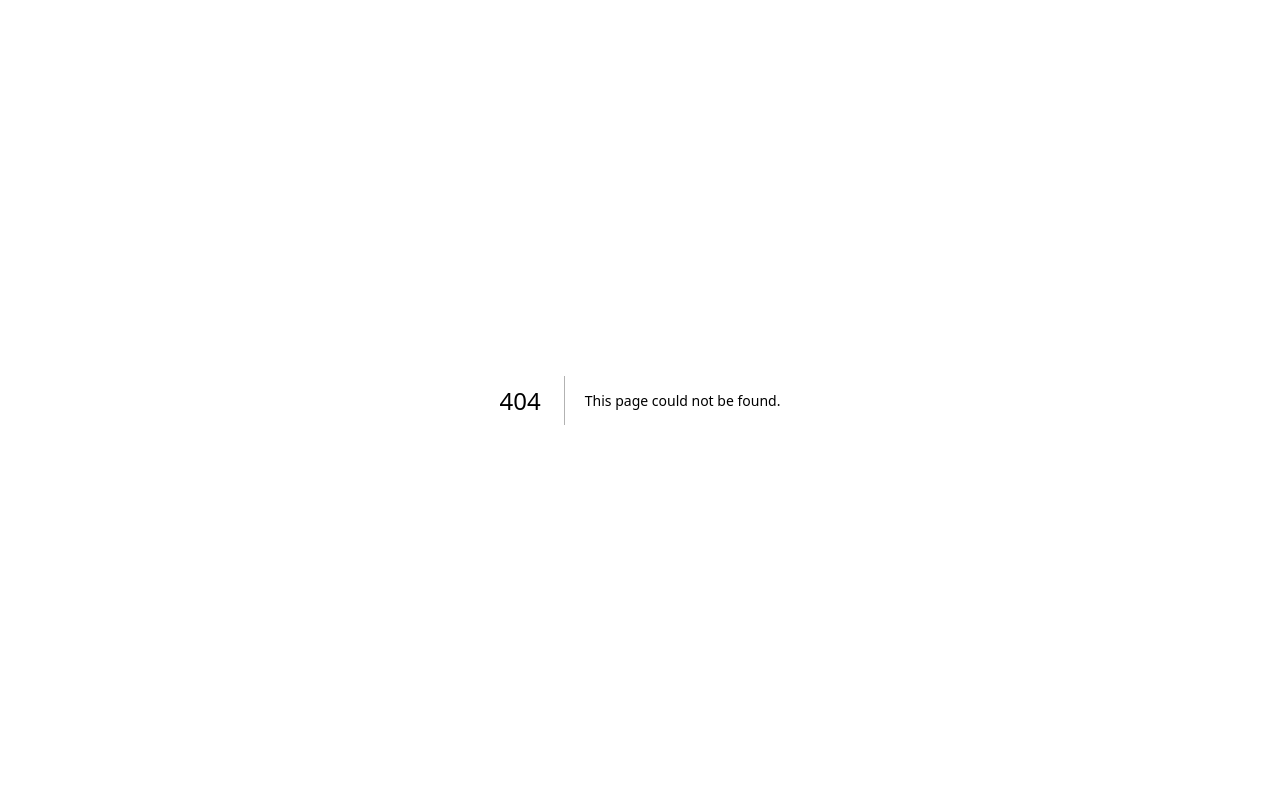
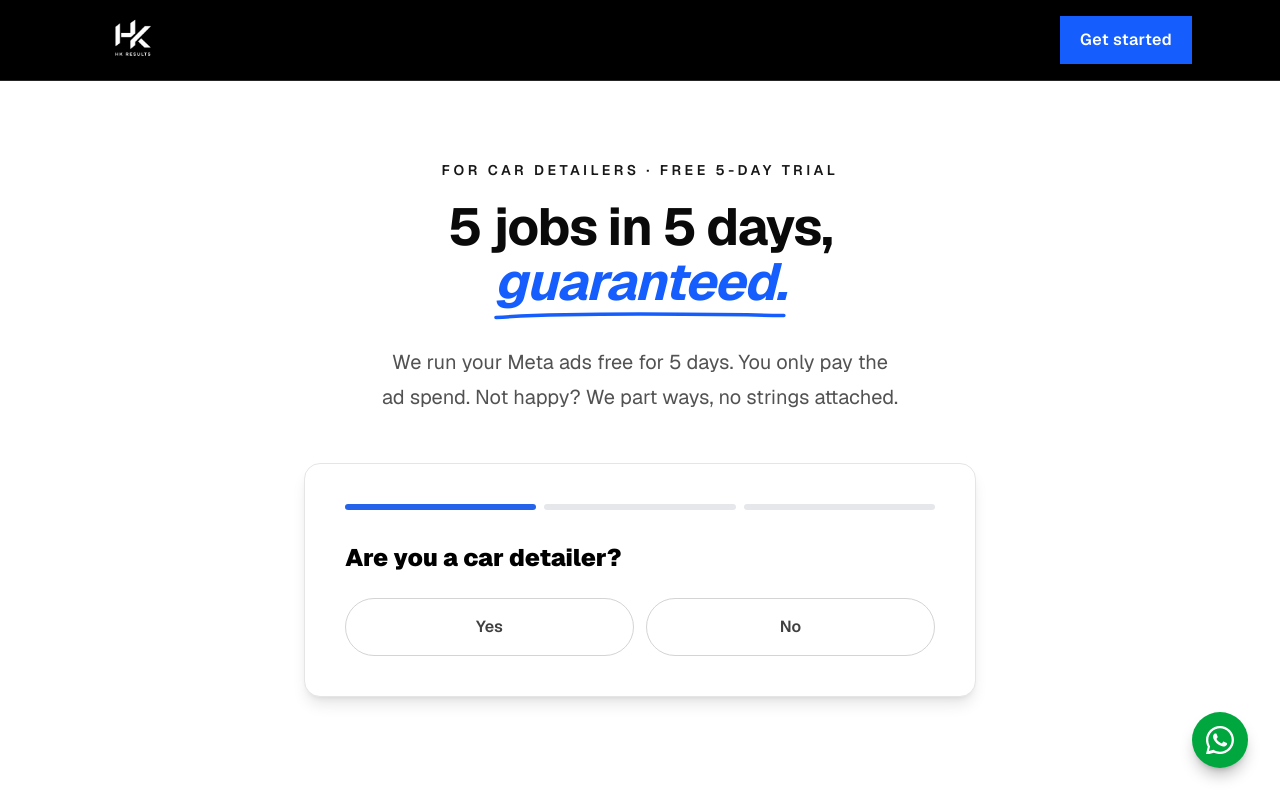
Before and after one commit to hamiltonthehitman/HK-Results, a Next.js app in the folder hk-results/: page /car-detailers in a window 1280 px wide. Before the commit this address had no page. Built offline with nearby package versions, Linux system fonts and the light colour scheme.

Commit message:
car detailers L page

```diff
--- a/hk-results/app/actions.ts
+++ b/hk-results/app/actions.ts
@@ -33,3 +33,28 @@ export async function submitLeadForm(data: {
 
   console.log("Successfully posted lead to Make.com webhook.");
 }
+
+export async function submitDetailerLead(data: {
+  fullName: string;
+  phone: string;
+  email: string;
+  isDetailer: string;
+  canReinvest: string;
+}) {
+  const response = await fetch("https://hook.us2.make.com/m1jgrx8yg7f5rrskuc038xrtafe2pgzf", {
+    method: "POST",
+    headers: { "Content-Type": "application/json" },
+    body: JSON.stringify({
+      lead_source: "car-detailers",
+      full_name: data.fullName,
+      email: data.email,
+      phone: data.phone,
+      is_car_detailer: data.isDetailer,
+      can_reinvest: data.canReinvest,
+    }),
+  });
+
+  if (!response.ok) {
+    throw new Error(`Make.com webhook returned status: ${response.status} ${response.statusText}`);
+  }
+}
--- /dev/null
+++ b/hk-results/app/car-detailers/DetailerQuiz.tsx
@@ -0,0 +1,140 @@
+"use client";
+
+import { useState } from "react";
+import { submitDetailerLead } from "../actions";
+import { trackLead } from "../trackLead";
+
+const BLUE = "#2563EB";
+
+type Step = "detailer" | "reinvest" | "contact" | "sent" | "declined";
+
+const inputClass =
+  "w-full bg-white border border-neutral-300 rounded-lg px-4 py-3 text-sm text-neutral-900 placeholder-neutral-400 focus:outline-none focus:border-blue-600 transition-colors";
+const labelClass = "block text-sm font-bold text-neutral-700 mb-1.5";
+const cardClass =
+  "w-full max-w-2xl mx-auto bg-white rounded-2xl p-6 sm:p-8 md:p-10 border border-neutral-200 shadow-lg";
+
+function YesNo({ onYes, onNo }: { onYes: () => void; onNo: () => void }) {
+  const btn = "flex-1 rounded-full border border-neutral-300 py-4 text-base font-semibold text-neutral-700 transition-colors hover:border-blue-600 hover:bg-blue-600 hover:text-white";
+  return (
+    <div className="flex gap-3">
+      <button type="button" className={btn} onClick={onYes}>Yes</button>
+      <button type="button" className={btn} onClick={onNo}>No</button>
+    </div>
+  );
+}
+
+export default function DetailerQuiz() {
+  const [step, setStep] = useState<Step>("detailer");
+  const [status, setStatus] = useState<"idle" | "sending" | "error">("idle");
+  const [fields, setFields] = useState({ fullName: "", phone: "", email: "" });
+
+  const filled =
+    fields.fullName.trim() !== "" &&
+    fields.phone.replace(/\D/g, "").length >= 9 &&
+    /^\S+@\S+\.\S+$/.test(fields.email.trim());
+
+  function set(key: keyof typeof fields) {
+    return (e: React.ChangeEvent<HTMLInputElement>) =>
+      setFields((prev) => ({ ...prev, [key]: e.target.value }));
+  }
+
+  async function handleSubmit() {
+    if (!filled) return;
+    setStatus("sending");
+    try {
+      await submitDetailerLead({ ...fields, isDetailer: "Yes", canReinvest: "Yes" });
+      trackLead();
+      setStep("sent");
+    } catch (error) {
+      console.error("Detailer lead submission failed:", error);
+      setStatus("error");
+    }
+  }
+
+  if (step === "sent") {
+    return (
+      <div id="quiz" className={`${cardClass} text-center scroll-mt-28`}>
+        <h2 className="text-xl font-black text-black mb-3">Thank you, we have your details.</h2>
+        <p className="text-sm text-neutral-500 max-w-sm mx-auto leading-relaxed">
+          Hamilton will phone you soon to talk about getting your detailing business more customers.
+        </p>
+      </div>
+    );
+  }
+
+  if (step === "declined") {
+    return (
+      <div id="quiz" className={`${cardClass} text-center scroll-mt-28`}>
+        <h2 className="text-xl font-black text-black mb-3">Thank you for your time.</h2>
+        <p className="text-sm text-neutral-500 max-w-sm mx-auto leading-relaxed">
+          Right now we only work with car detailers who can reinvest R1,000 a week into their business.
+          You are welcome to come back whenever that changes.
+        </p>
+      </div>
+    );
+  }
+
+  const n = step === "detailer" ? 1 : step === "reinvest" ? 2 : 3;
+
+  return (
+    <div id="quiz" className={`${cardClass} scroll-mt-28`}>
+      <div className="flex items-center gap-2 mb-8" aria-label={`Step ${n} of 3`}>
+        {[1, 2, 3].map((i) => (
+          <div key={i} className="h-1.5 flex-1 rounded-full" style={{ background: i <= n ? BLUE : "#e5e7eb" }} />
+        ))}
+      </div>
+
+      {step === "detailer" && (
+        <div className="flex flex-col gap-6">
+          <h2 className="text-xl sm:text-2xl font-black text-black">Are you a car detailer?</h2>
+          <YesNo onYes={() => setStep("reinvest")} onNo={() => setStep("declined")} />
+        </div>
+      )}
+
+      {step === "reinvest" && (
+        <div className="flex flex-col gap-6">
+          <h2 className="text-xl sm:text-2xl font-black text-black">
+            Do you have R1,000 to reinvest into getting new bookings?
+          </h2>
+          <YesNo onYes={() => setStep("contact")} onNo={() => setStep("declined")} />
+        </div>
+      )}
+
+      {step === "contact" && (
+        <form
+          className="flex flex-col gap-5"
+          onSubmit={(e) => {
+            e.preventDefault();
+            handleSubmit();
+          }}
+        >
+          <h2 className="text-xl sm:text-2xl font-black text-black">Where can we reach you?</h2>
+          <div>
+            <label htmlFor="cd-name" className={labelClass}>Full Name <span className="text-blue-600">*</span></label>
+            <input id="cd-name" autoComplete="name" className={inputClass} placeholder="John Smith" value={fields.fullName} onChange={set("fullName")} />
+          </div>
+          <div>
+            <label htmlFor="cd-phone" className={labelClass}>Phone Number <span className="text-blue-600">*</span></label>
+            <input id="cd-phone" autoComplete="tel" type="tel" className={inputClass} placeholder="+27 00 000 0000" value={fields.phone} onChange={set("phone")} />
+          </div>
+          <div>
+            <label htmlFor="cd-email" className={labelClass}>Email <span className="text-blue-600">*</span></label>
+            <input id="cd-email" autoComplete="email" type="email" className={inputClass} placeholder="john@company.com" value={fields.email} onChange={set("email")} />
+          </div>
+          {status === "error" && (
+            <p className="text-sm text-red-500 text-center">Something went wrong. Please try again or WhatsApp us directly.</p>
+          )}
+          <button
+            type="submit"
+            disabled={!filled || status === "sending"}
+            className="w-full rounded-full py-4 text-base font-bold text-white transition-opacity disabled:opacity-50"
+            style={{ background: BLUE }}
+          >
+            {status === "sending" ? "Sending..." : "Submit"}
+          </button>
+        </form>
+      )}
+    </div>
+  );
+}
--- /dev/null
+++ b/hk-results/app/car-detailers/page.tsx
@@ -0,0 +1,72 @@
+import type { Metadata } from "next";
+import Image from "next/image";
+import Link from "next/link";
+import DetailerQuiz from "./DetailerQuiz";
+import WhatsAppFloat from "../WhatsAppFloat";
+
+export const metadata: Metadata = {
+  title: "More Customers for Car Detailers | HK Results",
+  description:
+    "We set up and manage your Meta ads free for 5 days. You only pay for the ad spend. 5 jobs in 5 days, guaranteed.",
+  alternates: { canonical: "/car-detailers" },
+};
+
+export default function CarDetailersPage() {
+  return (
+    <>
+      <WhatsAppFloat />
+
+      <header className="fixed top-0 left-0 right-0 z-50 bg-black border-b border-neutral-800">
+        <div className="max-w-6xl mx-auto px-4 sm:px-6 h-16 md:h-20 flex items-center justify-between gap-4">
+          <Link href="/" aria-label="HK Results home">
+            <Image
+              src="/logo.png"
+              alt="HK Results"
+              width={88}
+              height={88}
+              className="object-contain brightness-0 invert -my-2 h-[72px] w-[72px] md:h-[88px] md:w-[88px]"
+              priority
+            />
+          </Link>
+          <a
+            href="#quiz"
+            className="inline-block text-sm md:text-base font-semibold tracking-wide px-4 md:px-5 py-2.5 md:py-3 bg-blue-600 text-white hover:bg-blue-700 transition-colors whitespace-nowrap"
+          >
+            Get started
+          </a>
+        </div>
+      </header>
+
+      <main className="flex-1 pt-28 pb-16 md:pt-40 md:pb-24 px-5 sm:px-6">
+        <div className="max-w-2xl mx-auto text-center mb-12">
+          <p className="text-[11px] sm:text-sm font-semibold tracking-[0.15em] sm:tracking-[0.25em] uppercase text-neutral-900 mb-5 text-balance">
+            For car detailers · Free 5-day trial
+          </p>
+          <h1 className="text-[clamp(1.9rem,6.5vw,3.25rem)] font-bold leading-[1.05] tracking-tight mb-6">
+            <span className="block">5 jobs in 5 days,</span>
+            <span className="block text-blue-600 italic">
+              <span className="relative inline-block pb-2 md:pb-3">
+                guaranteed.
+                <svg
+                  className="absolute left-0 right-0 bottom-0 w-full h-[7px] md:h-[10px]"
+                  viewBox="0 0 300 10"
+                  preserveAspectRatio="none"
+                  fill="none"
+                  aria-hidden="true"
+                >
+                  <path d="M2 6.5 C60 2.5 150 2 298 4.5" stroke="currentColor" strokeWidth="3.5" strokeLinecap="round" vectorEffect="non-scaling-stroke" />
+                </svg>
+              </span>
+            </span>
+          </h1>
+          <p className="text-[15px] sm:text-[17px] md:text-xl font-normal text-neutral-600 leading-[1.75] max-w-[40rem] mx-auto text-balance">
+            We run your Meta ads free for 5 days. You only pay the ad spend. Not happy? We part ways, no strings
+            attached.
+          </p>
+        </div>
+
+        <DetailerQuiz />
+      </main>
+    </>
+  );
+}
```
